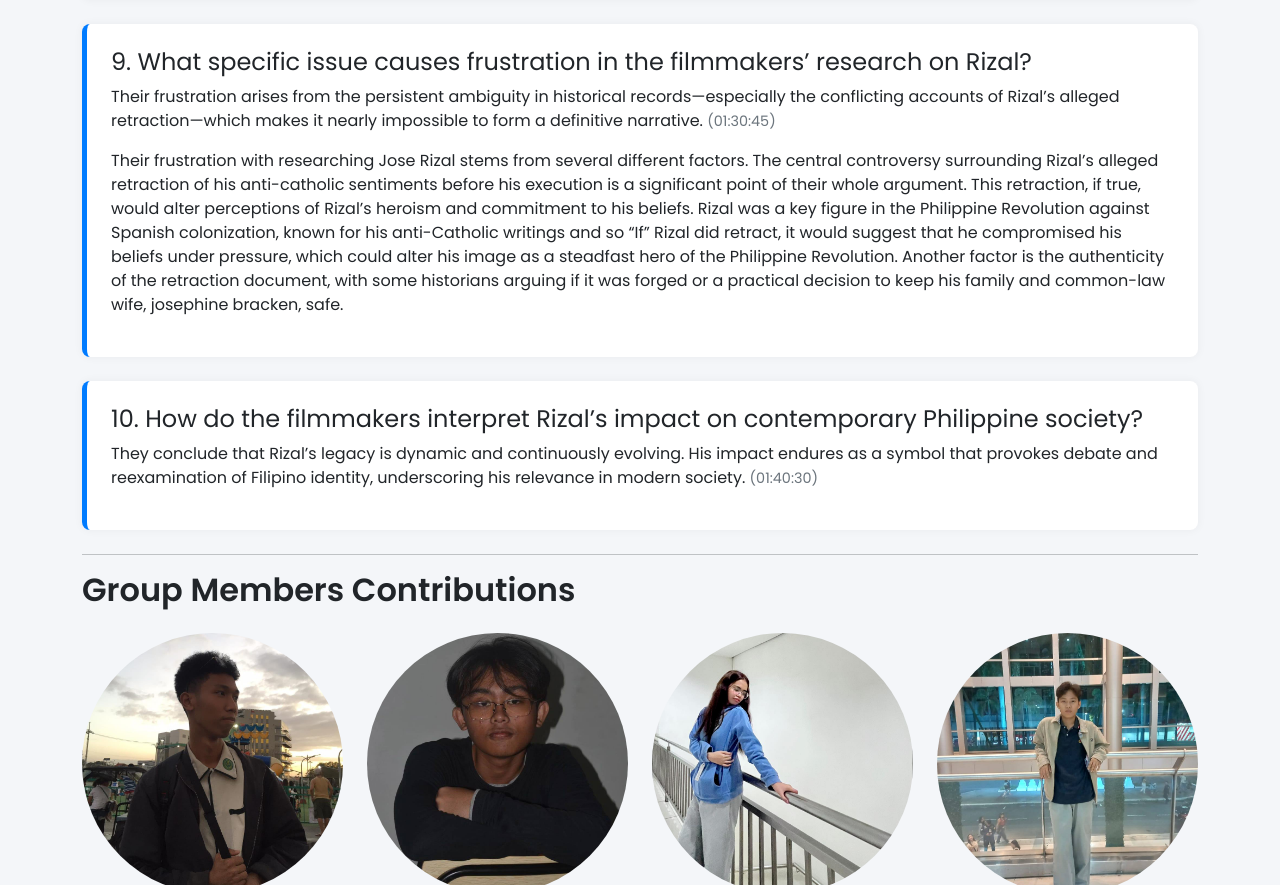
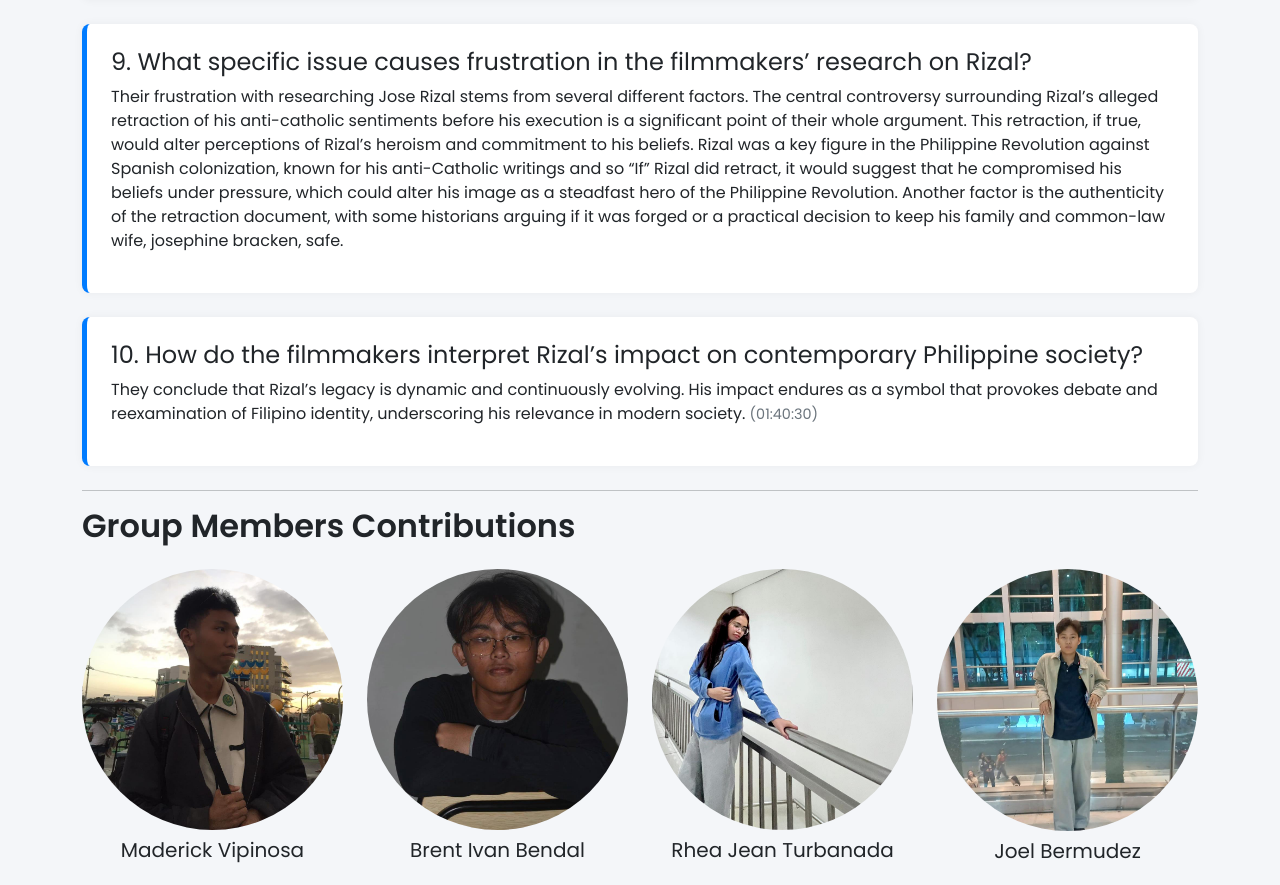
Before and after one commit to mads721/rizal-midterm, a plain HTML site: page rizal-midterm_MovieReview.html in a window 1280 px wide. Shown: the part 2309-3194 px from the top of the page. Drawn offline with nearby package versions, Linux system fonts and the light colour scheme.

Commit message:
Update rizal-midterm_MovieReview.html

```diff
--- a/rizal-midterm_MovieReview.html
+++ b/rizal-midterm_MovieReview.html
@@ -186,9 +186,7 @@
       <!-- Question 9 -->
       <div class="question" data-aos="fade-right" data-aos-duration="1500">
         <h4>9. What specific issue causes frustration in the filmmakers’ research on Rizal?</h4>
-        <p>
-          Their frustration arises from the persistent ambiguity in historical records—especially the conflicting accounts of Rizal’s alleged retraction—which makes it nearly impossible to form a definitive narrative. <span class="timestamp">(01:30:45)</span>
-        </p>
+
         <p>
           Their frustration with researching Jose Rizal stems from several different factors. The central controversy surrounding Rizal’s alleged retraction of his anti-catholic sentiments before his execution is a significant point of their whole argument. This retraction, if true, would alter perceptions of Rizal’s heroism and commitment to his beliefs. Rizal was a key figure in the Philippine Revolution against Spanish colonization, known for his anti-Catholic writings and so “If” Rizal did retract, it would suggest that he compromised his beliefs under pressure, which could alter his image as a steadfast hero of the Philippine Revolution. Another factor is the authenticity of the retraction document, with some historians arguing if it was forged or a practical decision to keep his family and common-law wife, josephine bracken, safe.
 
```
